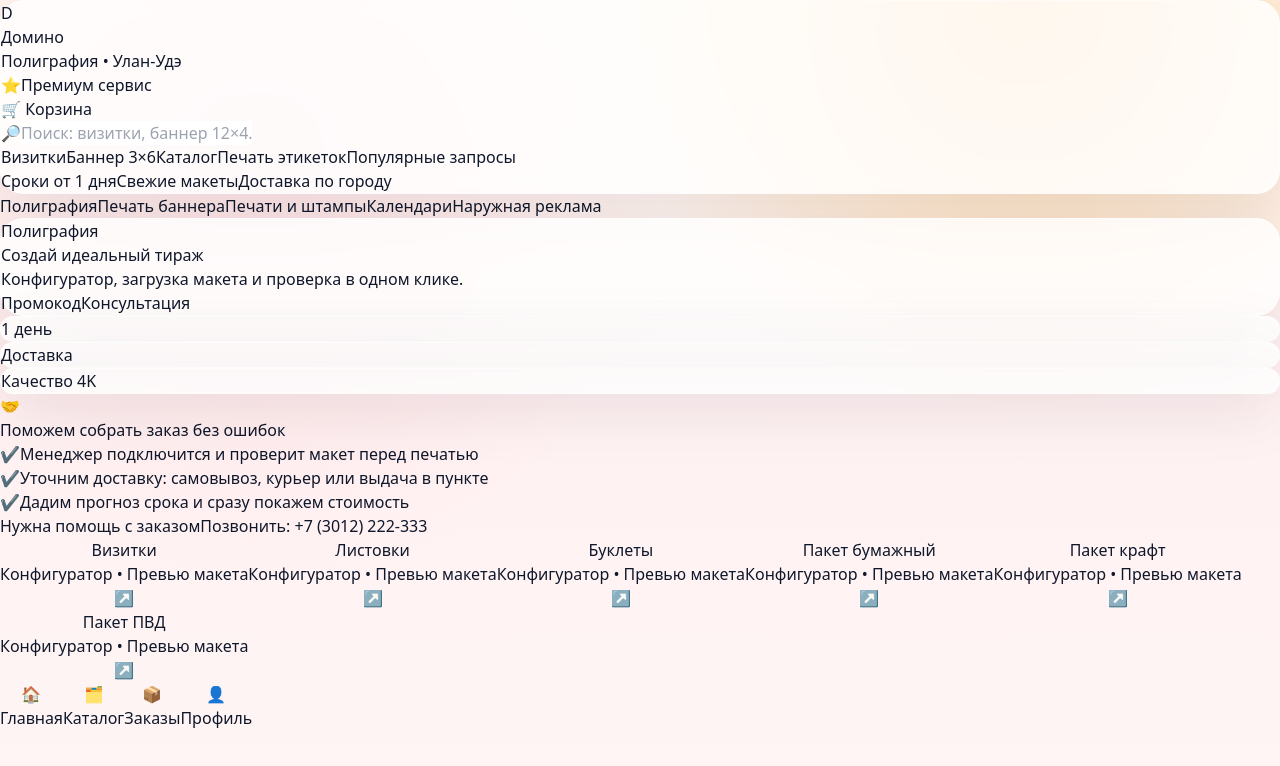
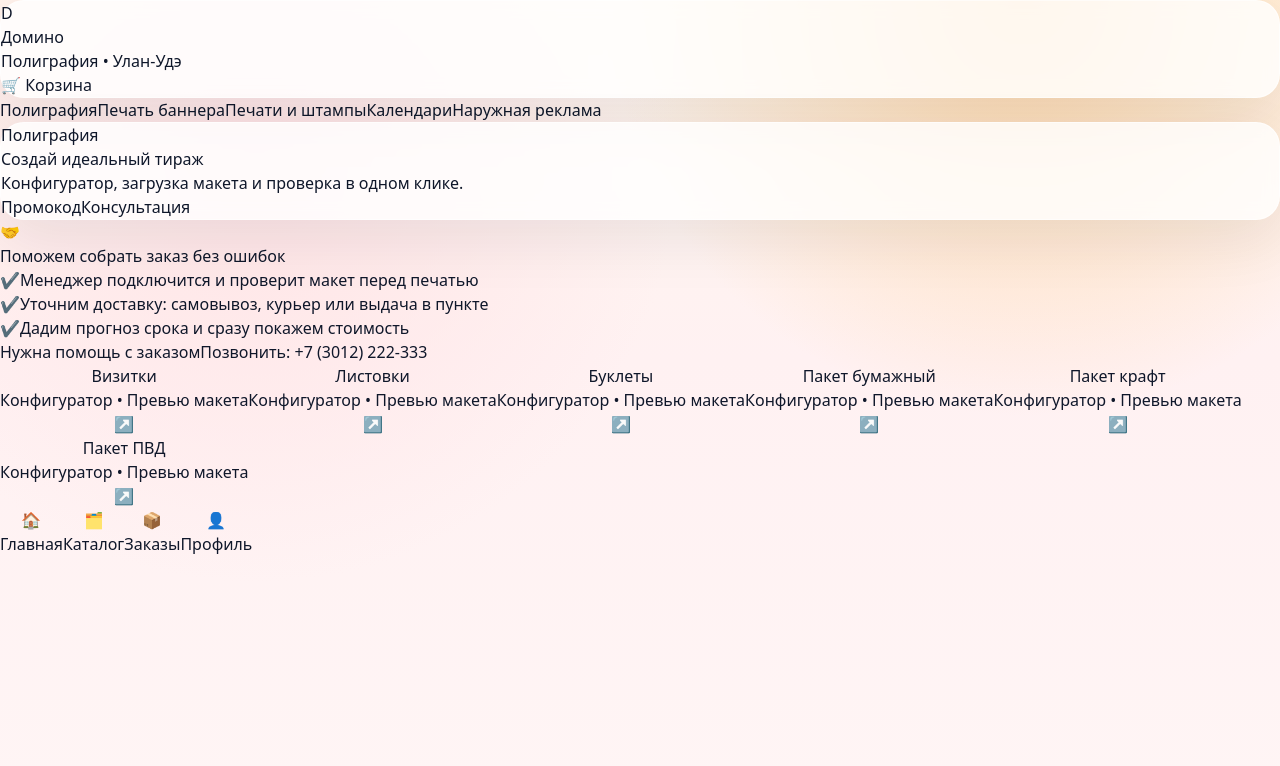
Before and after one commit to MikhailSax/Domino-mini-app, a React (Vite) app: page / in a window 1280 px wide. Shown: the top 766 px of the page. Built offline with nearby package versions, Linux system fonts and the light colour scheme.

Commit message:
Move search to catalog and update header

```diff
--- a/src/components/Header.jsx
+++ b/src/components/Header.jsx
@@ -1,8 +1,6 @@
 import React from "react";
 
-const quickSuggestions = ["Визитки", "Баннер 3×6", "Каталог", "Печать этикеток"];
-
-export default function Header({ query, setQuery, cartCount = 0, onCartClick }) {
+export default function Header({ cartCount = 0, onCartClick }) {
   return (
     <div className="sticky top-0 z-50 bg-gradient-to-b from-white/80 via-white/70 to-transparent backdrop-blur-xl">
       <div className="max-w-md mx-auto px-4 pt-4 pb-3">
@@ -19,10 +17,6 @@
             </div>
 
             <div className="flex items-center gap-2">
-              <div className="hidden sm:flex items-center gap-1 text-[11px] px-2 py-1 rounded-full bg-rose-50 text-rose-700 border border-rose-100">
-                <span className="text-xs">⭐</span>
-                <span>Премиум сервис</span>
-              </div>
               <button
                 className="relative rounded-2xl bg-gradient-to-br from-rose-600 to-amber-600 px-4 py-2 text-sm text-white shadow-md active:scale-[0.99] transition"
                 onClick={onCartClick}
@@ -37,44 +31,6 @@
               </button>
             </div>
           </div>
-
-          <div className="mt-3">
-            <div className="flex items-center gap-2 rounded-2xl bg-white/90 px-3 py-3 shadow-inner border border-white/80">
-              <span className="text-rose-500">🔎</span>
-              <input
-                className="w-full bg-transparent text-sm outline-none"
-                placeholder="Поиск: визитки, баннер 12×4…"
-                value={query}
-                onChange={(e) => setQuery(e.target.value)}
-              />
-              {query && (
-                <button
-                  className="text-xs text-rose-600 px-2 py-1 rounded-xl hover:bg-rose-50"
-                  onClick={() => setQuery("")}
-                >
-                  Сброс
-                </button>
-              )}
-            </div>
-            <div className="mt-2 flex flex-wrap gap-2 text-[12px] text-slate-600">
-              {quickSuggestions.map((item) => (
-                <button
-                  key={item}
-                  type="button"
-                  className="px-3 py-1 rounded-full border border-white/80 bg-white/90 shadow-sm hover:border-rose-100 active:scale-[0.99] transition"
-                  onClick={() => setQuery(item)}
-                >
-                  {item}
-                </button>
-              ))}
-              <span className="px-3 py-1 rounded-full bg-rose-50 text-rose-700 border border-rose-100">Популярные запросы</span>
-            </div>
-            <div className="mt-2 flex flex-wrap gap-2 text-[11px] text-slate-500">
-              <span className="px-2 py-1 rounded-full bg-amber-100 text-amber-700 border border-amber-200">Сроки от 1 дня</span>
-              <span className="px-2 py-1 rounded-full bg-rose-50 text-rose-700 border border-rose-100">Свежие макеты</span>
-              <span className="px-2 py-1 rounded-full bg-slate-100 text-slate-700 border border-slate-200">Доставка по городу</span>
-            </div>
-          </div>
         </div>
       </div>
     </div>
--- a/src/pages/CatalogPage.jsx
+++ b/src/pages/CatalogPage.jsx
@@ -64,12 +64,13 @@
   );
 }
 
-export default function CatalogPage({ query, setQuery, onOpenProduct }) {
+export default function CatalogPage({ onOpenProduct }) {
   const [cats, setCats] = useState([]);
   const [active, setActive] = useState("poligrafiya");
   const [items, setItems] = useState([]);
   const [loadingCats, setLoadingCats] = useState(true);
   const [loadingItems, setLoadingItems] = useState(true);
+  const [query, setQuery] = useState("");
 
   useEffect(() => {
     let ok = true;
@@ -119,7 +120,7 @@
             activeId={active}
             onChange={(id) => {
               setActive(id);
-              setQuery?.("");
+              setQuery("");
             }}
         />
 
@@ -133,6 +134,60 @@
             <div className="text-sm text-white/80 mt-2">
               Выбирай товар, настраивай детали, добавляй в корзину — без лишних кликов.
             </div>
+          </div>
+        </div>
+
+        <div className="mt-4">
+          <div className="glass-card p-3 shadow-lg border border-white/80 relative">
+            <div className="flex items-center gap-2 rounded-2xl bg-white/90 px-3 py-3 shadow-inner border border-white/80">
+              <span className="text-rose-500">🔎</span>
+              <input
+                  className="w-full bg-transparent text-sm outline-none"
+                  placeholder="Поиск в каталоге"
+                  value={query}
+                  onChange={(e) => setQuery(e.target.value)}
+              />
+              {query && (
+                  <button
+                      className="text-xs text-rose-600 px-2 py-1 rounded-xl hover:bg-rose-50"
+                      onClick={() => setQuery("")}
+                  >
+                    Сброс
+                  </button>
+              )}
+            </div>
+
+            <div className="mt-2 flex flex-wrap gap-2 text-[12px] text-slate-600">
+              {["Визитки", "Баннер 3×6", "Каталог", "Печать этикеток"].map((item) => (
+                  <button
+                      key={item}
+                      type="button"
+                      className="px-3 py-1 rounded-full border border-white/80 bg-white/90 shadow-sm hover:border-rose-100 active:scale-[0.99] transition"
+                      onClick={() => setQuery(item)}
+                  >
+                    {item}
+                  </button>
+              ))}
+              <span className="px-3 py-1 rounded-full bg-rose-50 text-rose-700 border border-rose-100">Поиск по товарам</span>
+            </div>
+
+            {query && (
+                <div className="absolute inset-x-3 mt-3 rounded-2xl bg-white shadow-xl border border-rose-50 max-h-64 overflow-y-auto z-10">
+                  {filtered.length === 0 && (
+                      <div className="px-4 py-3 text-sm text-slate-600">Нет результатов</div>
+                  )}
+                  {filtered.slice(0, 6).map((item) => (
+                      <button
+                          key={item.slug}
+                          className="w-full text-left px-4 py-3 text-sm hover:bg-rose-50 flex items-center justify-between gap-2"
+                          onClick={() => onOpenProduct?.(item.slug)}
+                      >
+                        <span className="font-medium text-slate-800">{item.title}</span>
+                        <span className="text-[11px] text-rose-500">Открыть ↗</span>
+                      </button>
+                  ))}
+                </div>
+            )}
           </div>
         </div>
 
--- a/src/pages/HomePage.jsx
+++ b/src/pages/HomePage.jsx
@@ -1,4 +1,4 @@
-import React, { useEffect, useMemo, useState } from "react";
+import React, { useEffect, useState } from "react";
 import { api } from "../app/api.js";
 
 function TopTabs({ items, activeId, onChange }) {
@@ -89,7 +89,7 @@
   );
 }
 
-export default function HomePage({ query, setQuery, onOpenProduct }) {
+export default function HomePage({ onOpenProduct }) {
   const [topCategories, setTopCategories] = useState([]);
   const [top, setTop] = useState("poligrafiya");
   const [items, setItems] = useState([]);
@@ -123,12 +123,6 @@
     return () => { alive = false; };
   }, [top]);
 
-  const filtered = useMemo(() => {
-    const s = (query || "").trim().toLowerCase();
-    if (!s) return items;
-    return items.filter((x) => x.title.toLowerCase().includes(s));
-  }, [items, query]);
-
   const topTitle = topCategories.find((x) => x.id === top)?.title || "Категория";
 
   return (
@@ -136,7 +130,7 @@
       <TopTabs
         items={topCategories.length ? topCategories : [{ id: top, title: topTitle }]}
         activeId={top}
-        onChange={(id) => { setTop(id); setQuery(""); }}
+        onChange={(id) => setTop(id)}
       />
 
         <div className="mt-4 glass-card p-5 bg-gradient-to-br from-rose-600/90 via-orange-500/90 to-amber-500/90 text-white shadow-xl overflow-hidden relative">
@@ -163,17 +157,6 @@
         </div>
       </div>
 
-      <div className="mt-3 grid grid-cols-3 gap-3">
-        {["1 день", "Доставка", "Качество 4K"].map((badge) => (
-          <div
-            key={badge}
-            className="glass-card px-3 py-2 text-center text-[12px] font-semibold text-slate-700 bg-white/80"
-          >
-            {badge}
-          </div>
-        ))}
-      </div>
-
       <ServiceChecklist onNeedHelp={() => alert("Менеджер свяжется с вами для уточнения деталей.")} />
 
       <div className="mt-4 space-y-2">
@@ -183,11 +166,12 @@
           </div>
         )}
 
-        {!loading && filtered.map((it) => (
-          <ProductRow key={it.slug} item={it} onClick={() => onOpenProduct?.(it.slug)} />
-        ))}
+        {!loading &&
+          items.map((it) => (
+            <ProductRow key={it.slug} item={it} onClick={() => onOpenProduct?.(it.slug)} />
+          ))}
 
-        {!loading && filtered.length === 0 && (
+        {!loading && items.length === 0 && (
           <div className="rounded-2xl bg-white p-4 shadow-sm border border-gray-100 text-sm text-gray-600">
             Ничего не найдено.
           </div>
--- a/src/pages/Shell.jsx
+++ b/src/pages/Shell.jsx
@@ -15,7 +15,6 @@
 import ProfilePage from "./ProfilePage.jsx";
 
 function ShellInner() {
-  const [query, setQuery] = useState("");
   const [route, setRoute] = useState({ name: "home" });
   // home | catalog | orders | profile | product | cart | checkout
 
@@ -30,14 +29,14 @@
 
   return (
     <div className="min-h-screen bg-gradient-to-b from-rose-50 via-white to-amber-50 text-slate-900">
-      <Header query={query} setQuery={setQuery} cartCount={cartCount} onCartClick={openCart} />
+      <Header cartCount={cartCount} onCartClick={openCart} />
 
       {screen === "home" && (
-        <HomePage query={query} setQuery={setQuery} onOpenProduct={openProduct} />
+        <HomePage onOpenProduct={openProduct} />
       )}
 
       {screen === "catalog" && (
-        <CatalogPage query={query} setQuery={setQuery} onOpenProduct={openProduct} />
+        <CatalogPage onOpenProduct={openProduct} />
       )}
 
       {screen === "product" && (
```
